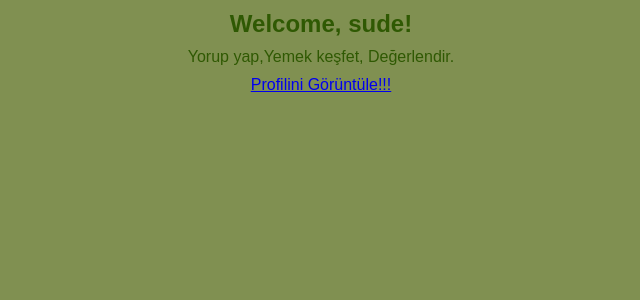
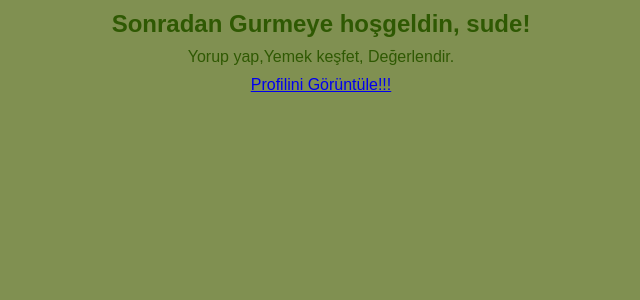
Before and after one commit to sude-tunc/Sonradan-Gurme, a Django app: page /welcome/ in a window 1280 px wide. Shown: the top 300 px of the page, without its empty margins (319-959 px from the left). Run offline with Django 5.2, Linux system fonts and the light colour scheme; a user stored in the database is signed in.

Commit message:
welcome sayfası

```diff
--- a/templates/users/welcome.html
+++ b/templates/users/welcome.html
@@ -3,7 +3,7 @@
 {% block title %}Sitemize Hoşgeldiniz😝{% endblock %}
 
 {% block content %}
-    <h2 class="center">Welcome, {{ user.username }}!</h2>
+    <h2 class="center">Sonradan Gurmeye hoşgeldin, {{ user.username }}!</h2>
     <p class="center">Yorup yap,Yemek keşfet, Değerlendir.</p>
     <div class="button-container center">
         <a href="{% url 'profile' %}" class="btn btn-primary">Profilini Görüntüle!!!</a>
```
Also changed, not shown: db.sqlite3.
